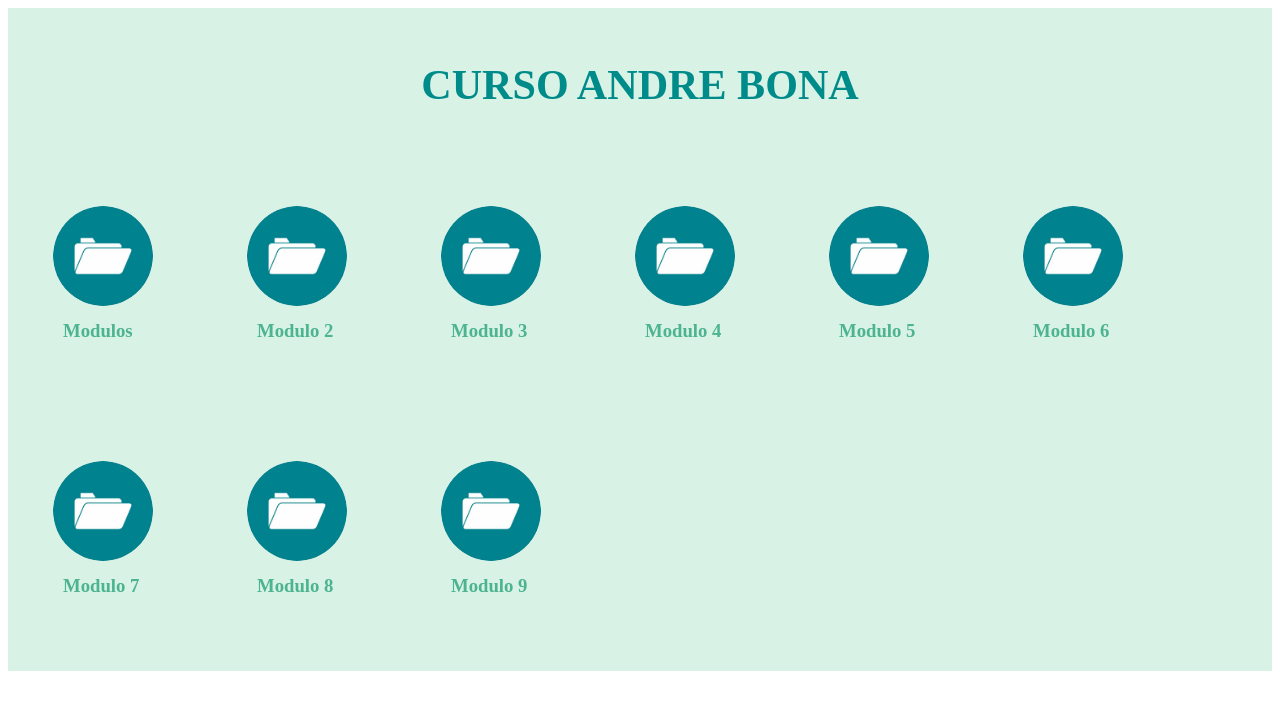
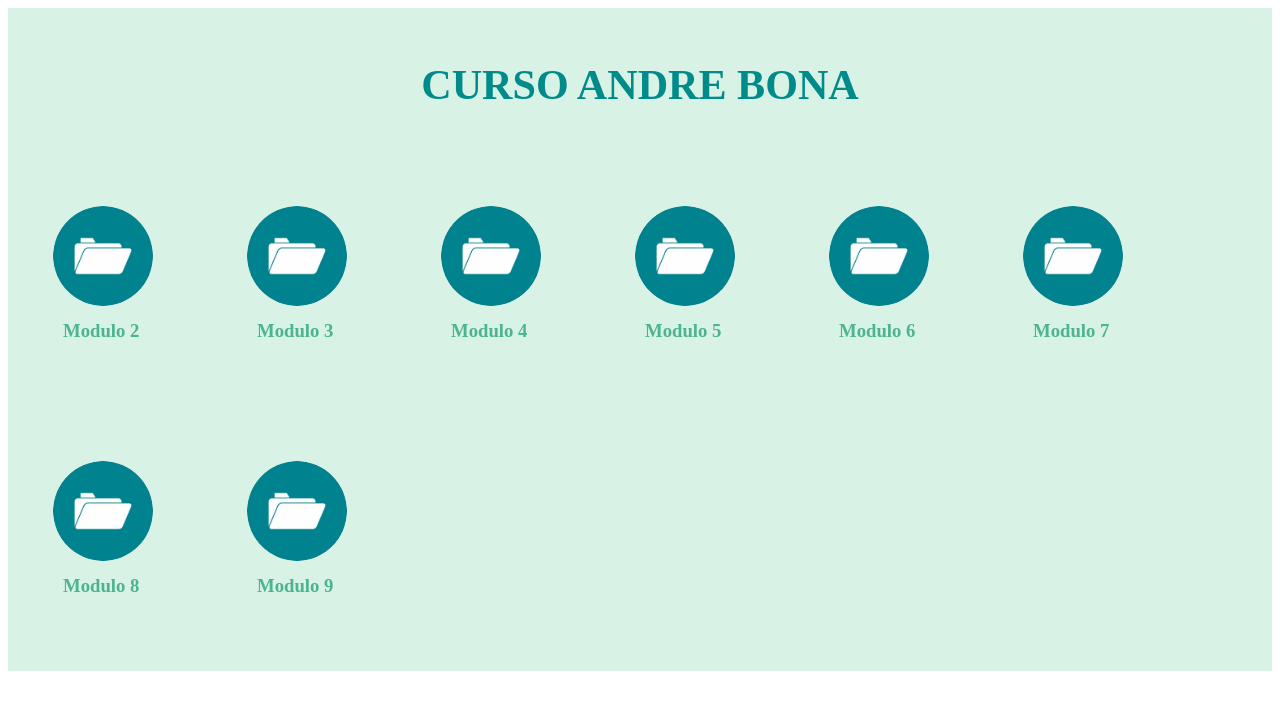
Before and after one commit to MarcosRPereira/site-leonardo, a plain HTML site: page index.html in a window 1280 px wide. Drawn offline with Linux system fonts and the light colour scheme.

Commit message:
Retirada da pasta modulos
Era desnecessária, pois direcionava para as pastas do site.

```diff
--- a/index.html
+++ b/index.html
@@ -14,57 +14,53 @@
     </section>
     <section class="pastas">
 
-      <div class="modulo primeiro">
-        <a href="https://drive.google.com/drive/folders/1Y31bqxhi2bjRLmv7GlFprls7FOlmvVvT?usp=sharing" target="_blank">
-        <img src="icons/icone-pasta.jpg" alt="Pasta">
-        <h3>Modulos</h3></a>
-      </div>
+
 
       <div class="modulo">
         <a href="https://drive.google.com/drive/folders/1q27O7w1gNtUJfU1ITbOKf3Dt_VLKdky-?usp=sharing" target="_blank">
-        <img src="icons/icone-pasta.jpg" alt="Pasta">
+        <img src="/icons/pasta.jpg" alt="Pasta">
         <h3>Modulo 2</h3></a>
       </div>
 
       <div class="modulo">
         <a href="https://drive.google.com/drive/folders/1dHJ4RzEJeAO1Pw3InOgUTKEHg46Siyqp?usp=sharing" target="_blank">
-        <img src="icons/icone-pasta.jpg" alt="Pasta">
+        <img src="/icons/pasta.jpg" alt="Pasta">
         <h3>Modulo 3</h3></a>
       </div>
 
       <div class="modulo">
         <a href="https://drive.google.com/drive/folders/1mmfmoiJyd3A7gtWESyAg1ouUmaeRyotq?usp=sharing" target="_blank">
-        <img src="icons/icone-pasta.jpg" alt="Pasta">
+        <img src="/icons/pasta.jpg" alt="Pasta">
         <h3>Modulo 4</h3></a>
       </div>
 
       <div class="modulo">
         <a href="https://drive.google.com/drive/folders/1HZpita46Y2b7NGNiVjRxc_7t0CctdTxH?usp=sharing" target="_blank">
-        <img src="icons/icone-pasta.jpg" alt="Pasta">
+        <img src="/icons/pasta.jpg" alt="Pasta">
         <h3>Modulo 5</h3></a>
       </div>
 
       <div class="modulo">
         <a href="https://drive.google.com/drive/folders/1CHzJA1-3KoqzgFFDYq1pSfpTsPc3iSrP?usp=sharing" target="_blank">
-        <img src="icons/icone-pasta.jpg" alt="Pasta">
+        <img src="/icons/pasta.jpg" alt="Pasta">
         <h3>Modulo 6</h3></a>
       </div>
 
       <div class="modulo">
         <a href="https://drive.google.com/drive/folders/1PylH1LwiGkNZ_Q9QQYcJX-tfQCklgmPG?usp=sharing" target="_blank">
-        <img src="icons/icone-pasta.jpg" alt="Pasta">
+        <img src="/icons/pasta.jpg" alt="Pasta">
         <h3>Modulo 7</h3></a>
       </div>
 
       <div class="modulo">
         <a href="https://drive.google.com/drive/folders/1BRlLPrS367u6Dppp7l-Qx_9vnufW-nbc?usp=sharing" target="_blank">
-        <img src="icons/icone-pasta.jpg" alt="Pasta">
+        <img src="/icons/pasta.jpg" alt="Pasta">
         <h3>Modulo 8</h3></a>
       </div>
 
       <div class="modulo">
         <a href="https://drive.google.com/drive/folders/16wZF1K3j2DlWyM8ITmyI6pFRS-6E4k2u?usp=sharing" target="_blank">
-        <img src="icons/icone-pasta.jpg" alt="Pasta">
+        <img src="/icons/pasta.jpg" alt="Pasta">
         <h3>Modulo 9</h3></a>
       </div>
 
```
Also changed, not shown: icons/pasta.jpg (renamed from icons/icone-pasta.jpg).
